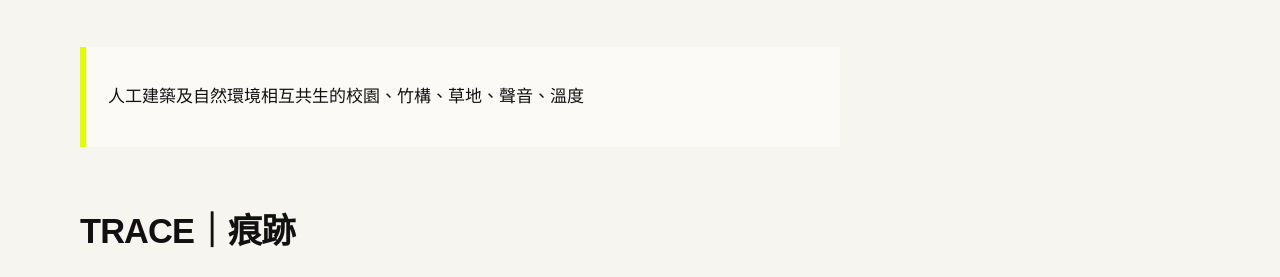
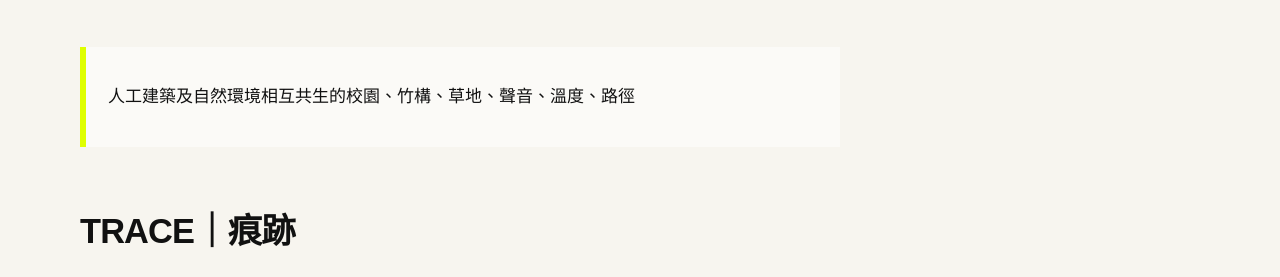
Before and after one commit to liki1928/fieldworkarchive, a Jekyll site: the page built from weeks/week-02.md, in a window 1280 px wide and 900 px high. Shown: the part 327-604 px from the top of the window. Built offline with Jekyll 4.4.1, drawn with Linux system fonts in a browser that asks for light colours.

Commit message:
Update week-02.md

```diff
--- a/weeks/week-02.md
+++ b/weeks/week-02.md
@@ -8,7 +8,7 @@ permalink: /weeks/week-02/
 # 證據如何成立？
 
 <!-- 請保留具體的現場、材料、語句或身體感受。 -->
-> 人工建築及自然環境相互共生的校園、竹構、草地、聲音、溫度
+> 人工建築及自然環境相互共生的校園、竹構、草地、聲音、溫度、路徑
 
 ## TRACE｜痕跡
 
```
